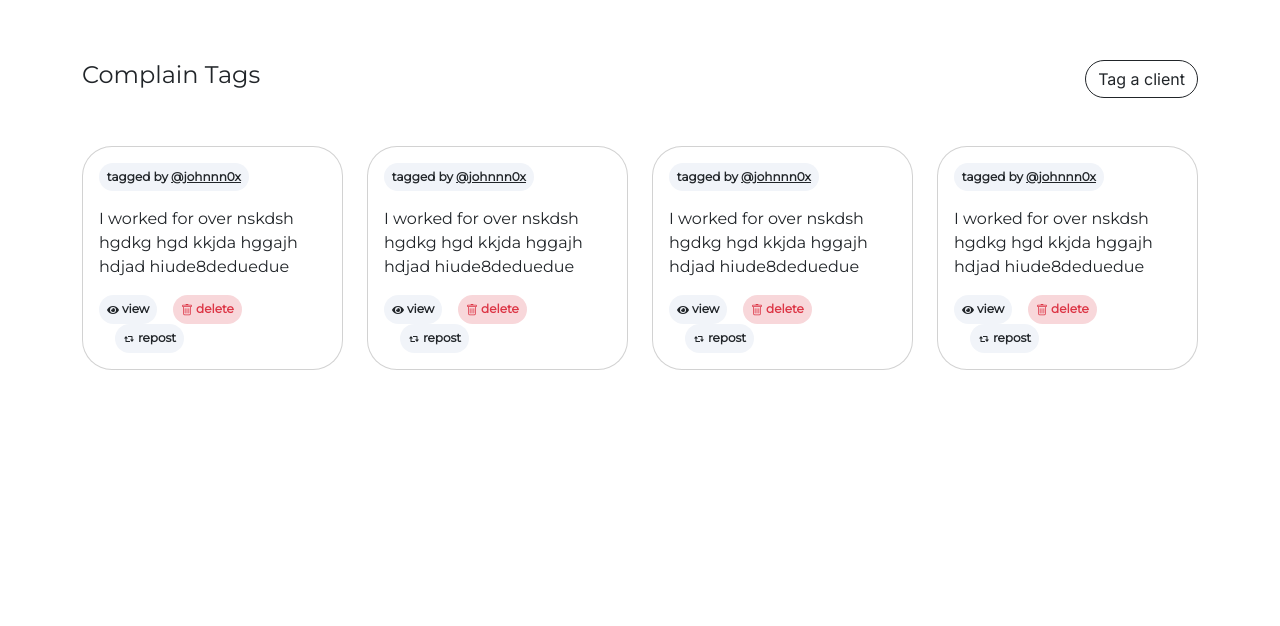
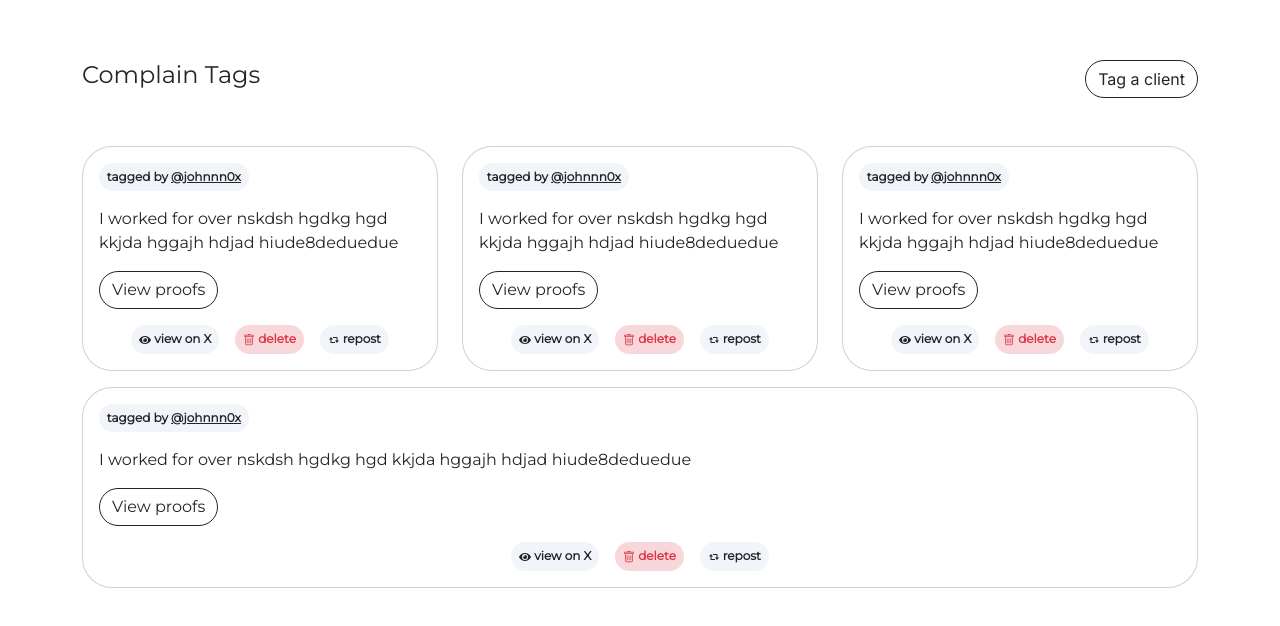
Before and after one commit to Jhon-crypt/stubborn-clients, a Next.js app: page / in a window 1280 px wide. Shown: the part 756-1382 px from the top of the page. Built offline with nearby package versions, Linux system fonts and the light colour scheme.

Commit message:
feat: Updated tag cards

```diff
--- a/app/api/tag-clients/route.js
+++ b/app/api/tag-clients/route.js
@@ -0,0 +1,27 @@
+import { NextResponse } from "next/server";
+import { headers } from 'next/headers';
+
+export async function POST(req){
+
+    // Retrieve the headers from the incoming request
+    const headersInstance = headers();
+
+    // Extract the 'authorization' header from the request headers
+    const authorization = headersInstance.get('authorization');
+
+    // Split the 'authorization' header to separate the Bearer token
+    const splited_authorization = authorization.split("Bearer ");
+
+    // Retrieve the Bearer token from the split result
+    const bearer_token = splited_authorization[1];
+
+    // Check if the Bearer token matches the expected value from the environment variables
+    if (bearer_token === process.env.API_BEARER_KEY) {
+
+        //const request = await req.json();
+        return NextResponse.json({ message: "Testing" }, { status: 400 });
+
+
+    }
+
+}
--- a/app/components/cards/tagsCard.jsx
+++ b/app/components/cards/tagsCard.jsx
@@ -15,8 +15,29 @@ export default function TagCards() {
                     </div>
                     <div className="card-content">
                         <p>I worked for over nskdsh hgdkg hgd kkjda hggajh  hdjad hiude8deduedue</p>
+
+                        <p>
+                            <button class="btn btn-btn-md btn-outline-dark" type="button" data-bs-toggle="collapse" data-bs-target="#collapseWidthExample" aria-expanded="false" aria-controls="collapseWidthExample" style={{ borderRadius: "30px" }}>
+                                View proofs
+                            </button>
+                        </p>
+                        <div style={{ "minHeight": "100px;" }}>
+                            <div class="collapse collapse-horizontal" id="collapseWidthExample">
+                                <div class="card card-body mb-5">
+                                    <div className="row row-cols-1">
+                                        <div className="col mb-3">
+                                            <img className="rounded img-thumbnail" src="https://encrypted-tbn0.gstatic.com/images?q=tbn:ANd9GcTbPsS2NGH4mCKJ5DwPz3x4yFCdl6UQiDvr6Q&s" style={{ width: '100%', height: '100px', objectFit: 'cover' }} />
+                                        </div>
+                                        <div className="col">
+                                            <img className="rounded img-thumbnail" src="https://encrypted-tbn0.gstatic.com/images?q=tbn:ANd9GcTbPsS2NGH4mCKJ5DwPz3x4yFCdl6UQiDvr6Q&s" style={{ width: '100%', height: '100px', objectFit: 'cover' }} />
+                                        </div>
+                                    </div>
+                                </div>
+                            </div>
+                        </div>
+                        <div className="d-flex align-items-center justify-content-center">
                             <a className="card-link text-decoration-none text-dark">
-                            <span class="badge text-dark py-2" style={{ backgroundColor: "#F1F4F9", borderRadius: "30px" }}><FaEye /> view</span>
+                                <span class="badge text-dark py-2" style={{ backgroundColor: "#F1F4F9", borderRadius: "30px" }}><FaEye /> view on X</span>
                             </a>
                             <a className="card-link text-decoration-none text-dark">
                                 <span class="badge text-danger py-2" style={{ backgroundColor: "#F8D7DA", borderRadius: "30px" }}><BsTrash /> delete</span>
@@ -27,6 +48,7 @@ export default function TagCards() {
                         </div>
                     </div>
                 </div>
+            </div>
 
         </>
 
```
Lines whose indentation alone changed are shown as unchanged.
